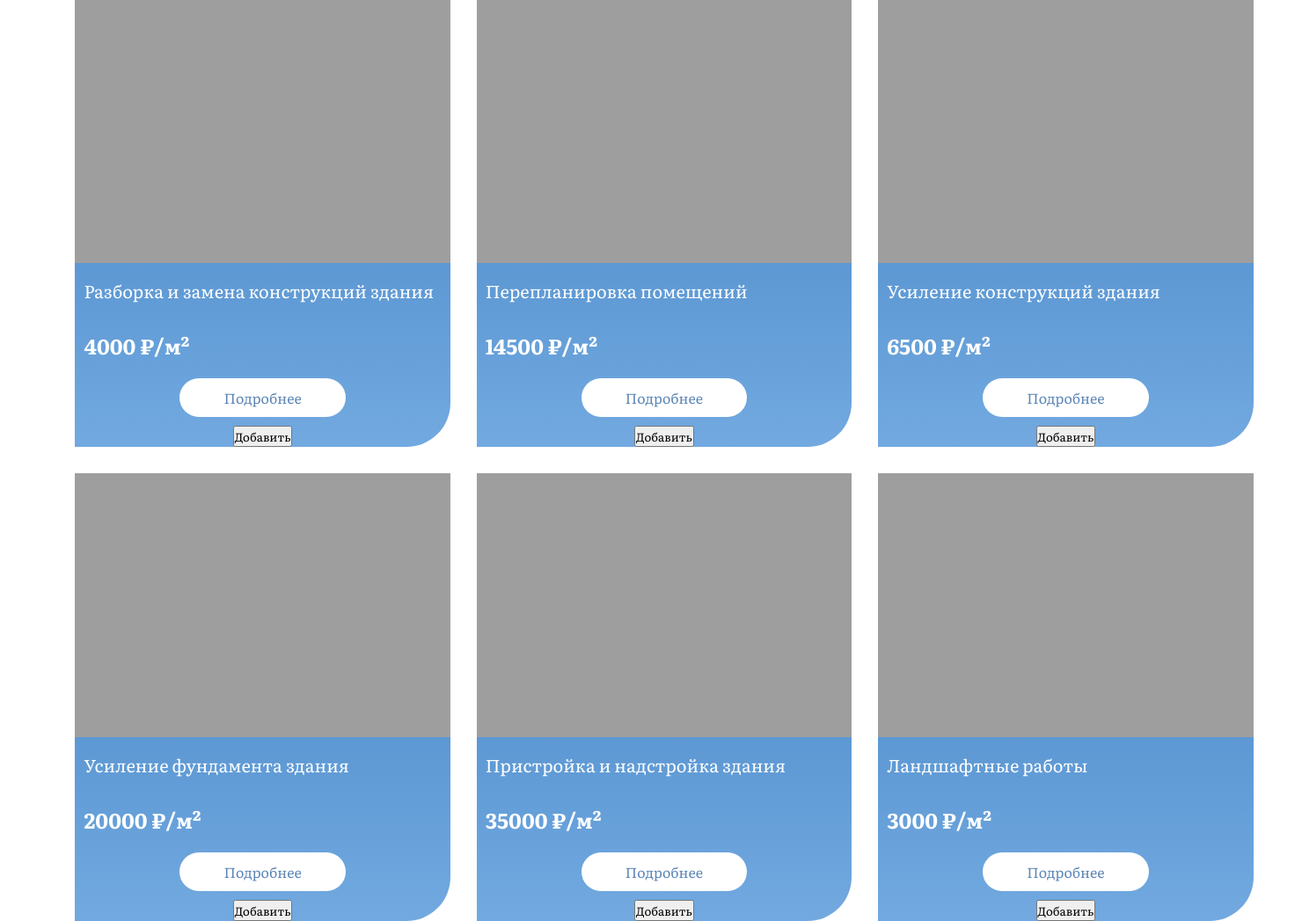
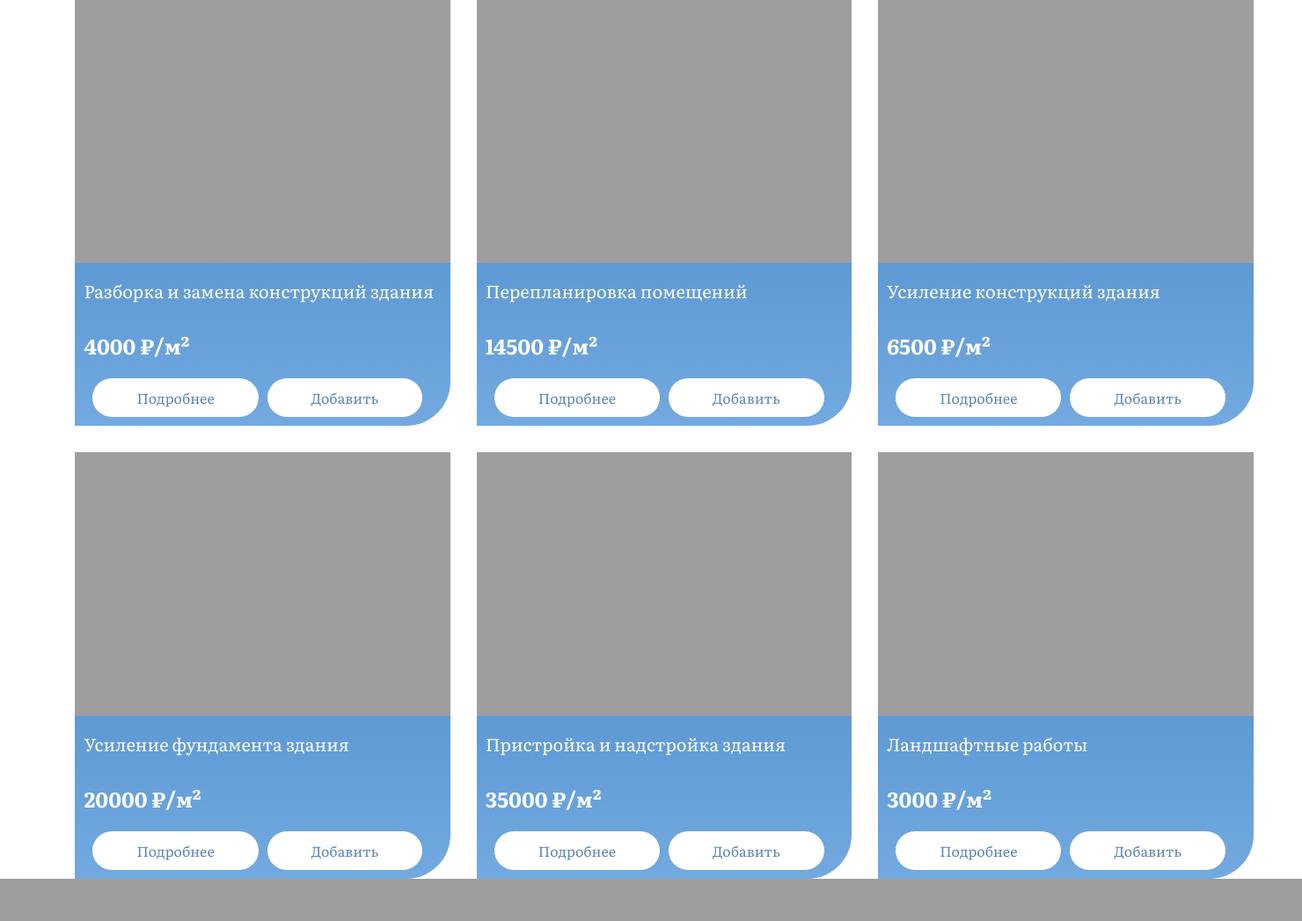
Before and after one commit to ssofianne/rip, a Django app: page / in a window 1480 px wide. Shown: the part 188-1235 px from the top of the page at 88% size. After the commit the page ends 1187 px from the top, so only its background shows below. Run offline with Django 5.2, Linux system fonts and the light colour scheme.

Commit message:
edit
add plus button

```diff
--- a/static/style.css
+++ b/static/style.css
@@ -132,8 +132,10 @@ body{
 
 .down{
     display: flex;
-    flex-direction: column;
+    flex-direction: row;
     align-items: center;
+    gap: 10px;
+    margin-left: 20px;
 }
 .down p{
     font-size: 16px;
--- a/templates/index.html
+++ b/templates/index.html
@@ -33,7 +33,7 @@
                             </div>
                             <div class="down">
                                 <a href="{% url 'page2' card_id=card.id %}" class="card-button">Подробнее </a>
-                                <button>Добавить</button>
+                                <a class="card-button">Добавить</a>
                             </div>
                         </div>
                     {% endfor %}
```
